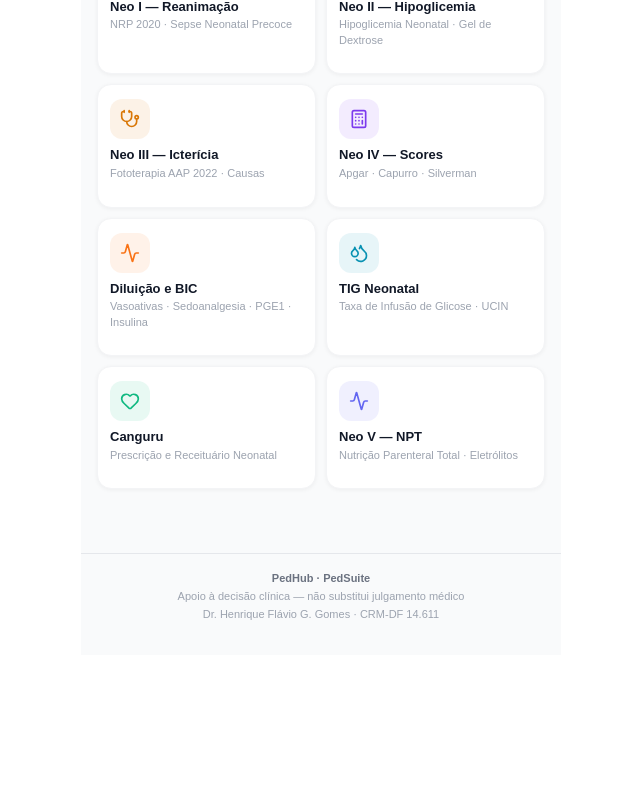
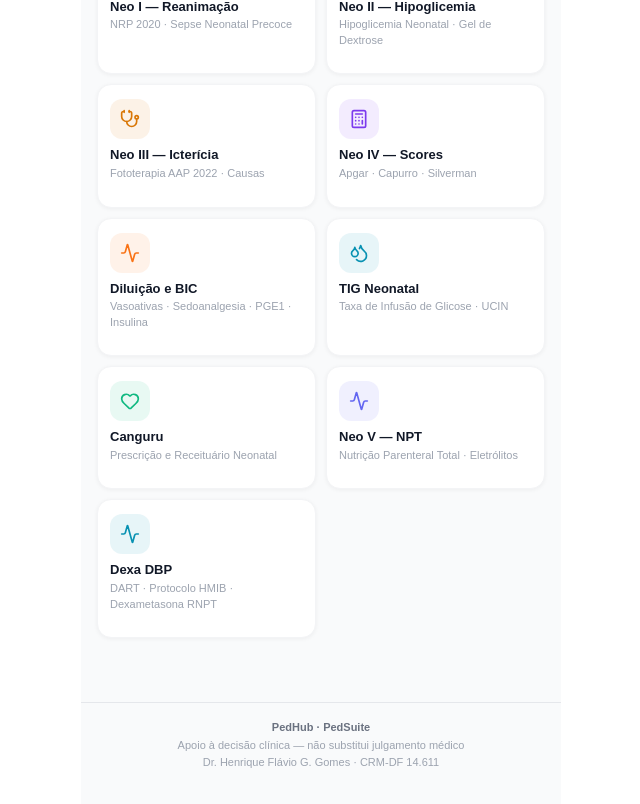
Before and after one commit to henriquepedbsb-pixel/pedhub, a React (Vite) app: page /#/ in a window 1280 px wide. Shown: the part 1297-2101 px from the top of the page, without its empty margins (319-959 px from the left). Before the commit the page ends 1952 px from the top, so only its background shows below. Built offline with nearby package versions, Linux system fonts and the light colour scheme.

Commit message:
feat: card Dexa DBP

```diff
--- a/src/PedHub.jsx
+++ b/src/PedHub.jsx
@@ -197,6 +197,7 @@ const MODULOS = [
     cor:   "#6366F1",
     grupo: "Neonatologia",
   },
+  { rota: "/dexametasona-dbp", label: "Dexa DBP", desc: "DART · Protocolo HMIB · Dexametasona RNPT", Icon: Activity, cor: "#0891B2", grupo: "Neonatologia" },
 ];
 
 const GRUPOS = ["Pediatria Geral", "Neonatologia"];
```
